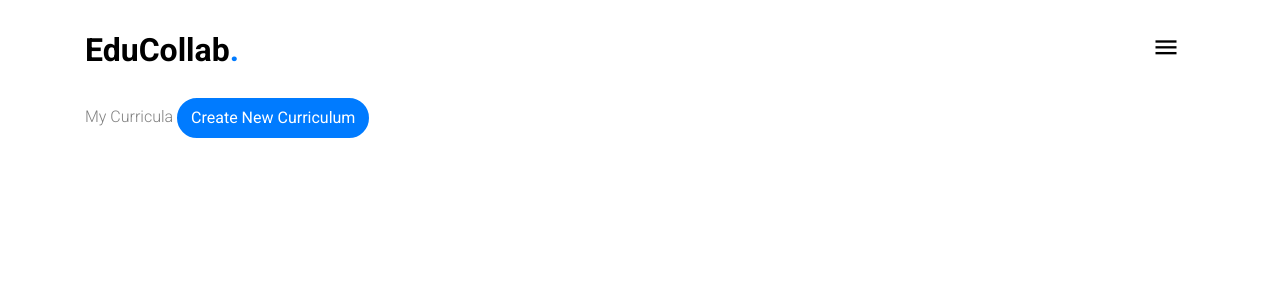
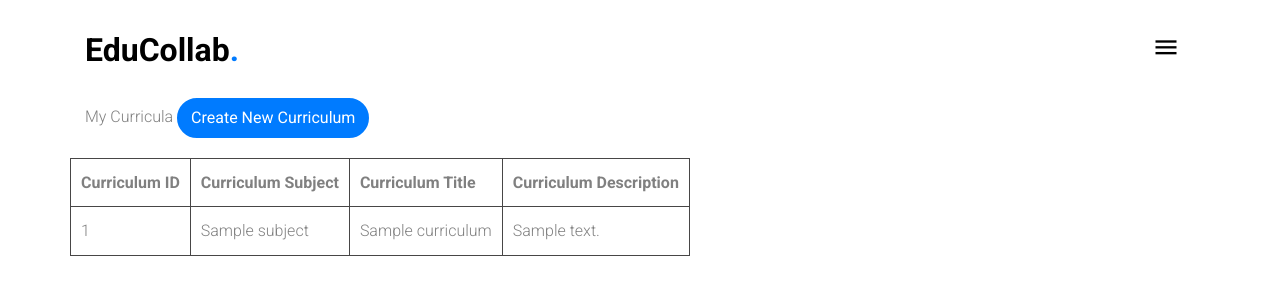
Before and after one commit to senai2/educollab, a Django app: page /curriculum/ in a window 1280 px wide. Shown: the top 300 px of the page. Run offline with Django 3.2, Linux system fonts and the light colour scheme; a user stored in the database is signed in; tables that the repository leaves empty hold one stand-in row (values such as "Sample post"); some libraries are stand-ins or nearby versions; some web fonts are replaced.

```diff
--- a/app/curriculum.py
+++ b/app/curriculum.py
@@ -29,6 +29,14 @@ def createcurriculum(request):
 
         c_obj.save()
 
+        # Automatic subscribing to own made curriculum
+        sub_obj = Subscription(
+                member=Member(id=request.user.id),
+                subject=None,
+                curriculum=Curriculum(id=c_obj.id)
+            )
+        sub_obj.save()
+
         log_obj = ChangeLog(
             member=Member(id=request.user.id),
             description='New Curriculum Created + more details ',
@@ -54,7 +62,7 @@ def createcurriculum(request):
 
 def indexcurriculum(request):
 
-    curriculums = Curriculum.objects.all()
+    curriculums = Curriculum.objects.filter(posted_by=request.user.id)
     if request.method == 'GET':
         context = {'curriculums': curriculums}
         return render(request, 'curriculum/index.html', context)
--- a/templates/curriculum/index.html
+++ b/templates/curriculum/index.html
@@ -1,11 +1,41 @@
 {% extends 'base.html' %}
 {% load static %}
 {% block content %}
+
+<style>
+table, th, td {
+  border: 1px solid rgb(71, 70, 70);
+  border-collapse: collapse;
+}
+
+th, td{
+    padding:10px;
+}
+</style>
 <div class="container">
 
     My Curricula
 
     <a class="btn btn-primary" href="{% url 'curriculum_create' %}" role="button">Create New Curriculum</a>
 
+    <div class="row w-100">
+        <table style="margin-top:20px">
+            <tr>
+                <th>Curriculum ID</th>
+                <th>Curriculum Subject</th>
+                <th>Curriculum Title</th>
+                <th>Curriculum Description</th>
+            </tr>
+            {% for curriculum in curriculums  %}
+            <tr>
+                <td>{{curriculum.id}}</td>
+                <td>{{curriculum.subject}}</td>
+                <td>{{curriculum.title}}</td>
+                <td>{{curriculum.description}}</td>
+            </tr>
+            {% endfor %}
+        </table>
+    </div>
+
 </div>
 {% endblock %}
```
Also changed, not shown: templates/feeds/_feed.html (+10 -1 lines), app/migrations/0034_auto_20200306_1357.py (added), media/avatar.png (added).
